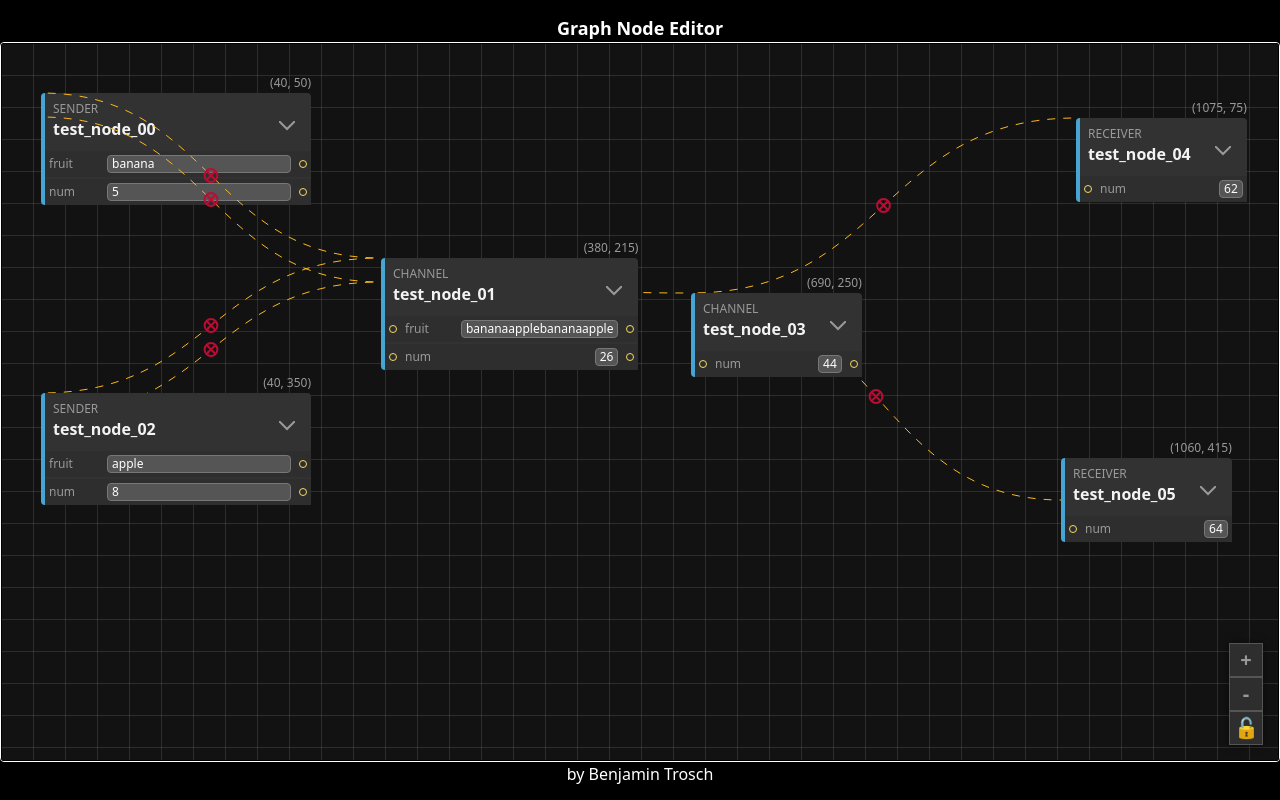
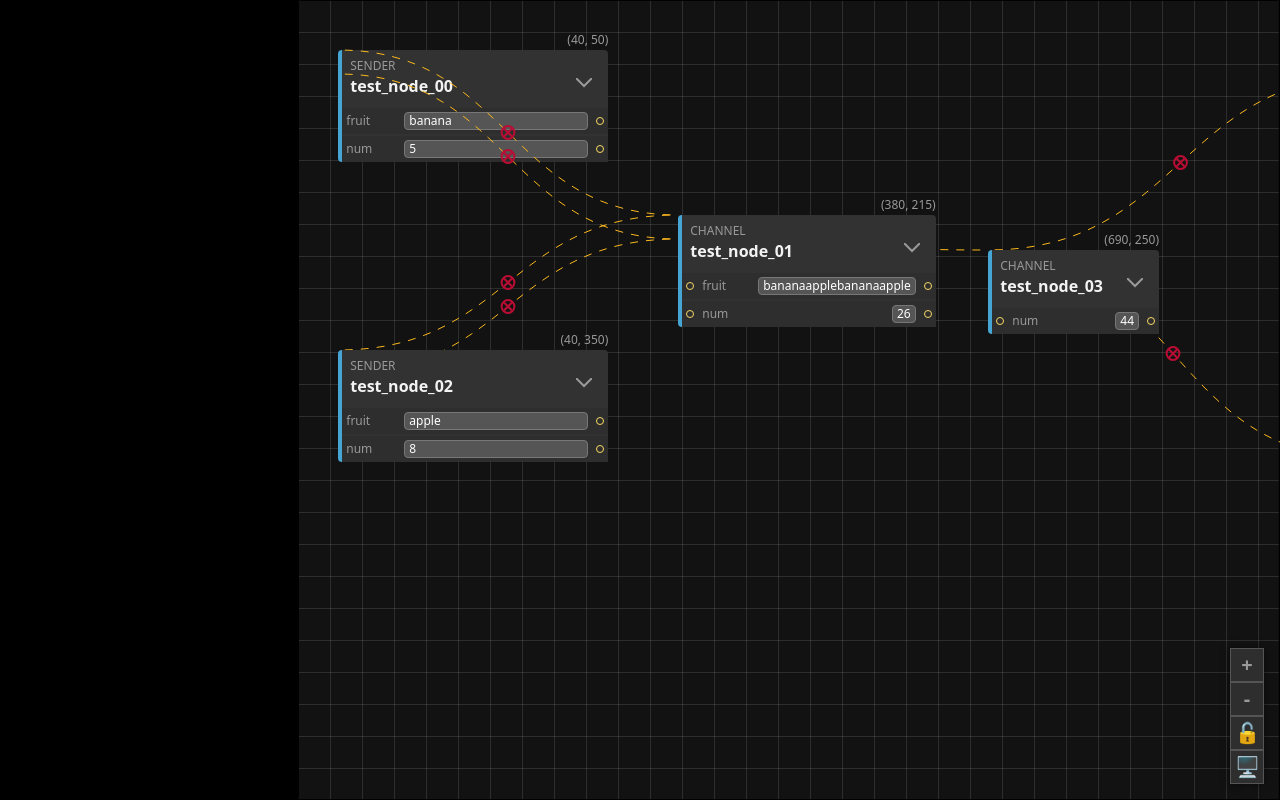
Before and after one commit to benjitrosch/graph-node-editor, a Next.js app: page / in a window 1280 px wide. Built offline with nearby package versions, Linux system fonts and the light colour scheme.

Commit message:
reworked sizing to add fullscreen toggle

```diff
--- a/components/Graph.tsx
+++ b/components/Graph.tsx
@@ -1,4 +1,14 @@
-import { createRef, FC, RefObject, useEffect, useRef, useState, WheelEvent } from "react"
+import {
+    createRef,
+    CSSProperties,
+    FC,
+    RefObject,
+    useEffect,
+    useRef,
+    useState,
+    WheelEvent
+} from "react"
+import clsx from 'clsx'
 
 import { Position } from "../types/bounds"
 import { NodeDataConnection, NodeDataConnectionTypes, NodeMeta } from "../types/nodes"
@@ -14,12 +24,16 @@ type Props = {
     data?: NodeMeta[]
     width?: number
     height?: number
+    className?: string
+    style?: CSSProperties
 }
 
 const Graph: FC<Props> = ({
     data = [],
-    width = 1920,
-    height = 1080,
+    width,
+    height,
+    className,
+    style,
 }) => {
     const graphRef = useRef<HTMLDivElement>(null)
     const nodeRefs = useRef<RefObject<NodeRef>[]>([])
@@ -32,13 +46,14 @@ const Graph: FC<Props> = ({
     const [connectorPoints, setConnectorPoints] = useState<[Position, Position] | null>(null)
 
     const [locked, toggleLocked] = useState<boolean>(false)
+    const [fullscreen, toggleFullscreen] = useState<boolean>(false)
 
     const { ref, state, position } = useDrag(0, 0, offset.x, offset.y)
 
     const svgSizeProps = {
-        width,
-        height,
-        viewBox: `0 0 ${width} ${height}`
+        width: width ?? '100%',
+        height: height ?? '100%',
+        preserveAspectRatio: "slice"
     }
 
     const lineStyle = {
@@ -48,6 +63,11 @@ const Graph: FC<Props> = ({
 
     const buttonSize = 8 * zoom
 
+    const classes = clsx(
+        `${fullscreen ? 'absolute' : 'relative'} z-0 overflow-hidden bg-[#121212] rounded`,
+        className
+    )
+
     useEffect(() => {
         for (let i = 0; i < nodes.length; i++) {
             nodeRefs.current.push(createRef<NodeRef>())
@@ -56,11 +76,30 @@ const Graph: FC<Props> = ({
 
     useEffect(() => {
         deselectNode()
-
         if (!locked) {
             setOffset(position)
         }
     }, [locked, position, state])
+
+    useEffect(() => {
+        const graph = graphRef.current
+
+        if (graph != null && document != null) {
+            const openFullscreen = () => {
+                if (graph.requestFullscreen) {
+                    graph.requestFullscreen()
+                }
+            }
+
+            const closeFullscreen = () => {
+                if (document.fullscreenElement && document.exitFullscreen) {
+                    document.exitFullscreen()
+                }
+            }
+
+            fullscreen ? openFullscreen() : closeFullscreen()
+        }
+    }, [fullscreen])
 
     const selectNode = (id: number) => {
         const index = nodes.findIndex((node) => node.id === id)
@@ -244,10 +283,11 @@ const Graph: FC<Props> = ({
     return (
         <div
             ref={graphRef}
-            className='relative z-0 overflow-hidden bg-[#121212] border border-white rounded'
+            className={classes}
             style={{
-                width,
-                height,
+                ...style,
+                width: width ?? '100%',
+                height: height ?? '100%',
             }}
             onWheelCapture={(e) => onScroll(e)}
         >
@@ -262,7 +302,8 @@ const Graph: FC<Props> = ({
                 locked={locked}
                 zoomIn={() => !locked && setZoom(zoom + 0.1)}
                 zoomOut={() => !locked && setZoom(zoom - 0.1)}
-                toggleLocked={toggleLocked}
+                toggleLocked={() => toggleLocked(!locked)}
+                toggleFullscreen={() => toggleFullscreen(!fullscreen)}
             />
 
             {nodes.map((node, i) => {
--- a/components/GraphControls.tsx
+++ b/components/GraphControls.tsx
@@ -5,7 +5,8 @@ type Props = {
     locked: boolean
     zoomIn: () => void
     zoomOut: () => void
-    toggleLocked: (value: boolean) => void
+    toggleLocked: () => void
+    toggleFullscreen: () => void
 }
 
 const GraphControls: FC<Props> = ({
@@ -13,6 +14,7 @@ const GraphControls: FC<Props> = ({
     zoomIn,
     zoomOut,
     toggleLocked,
+    toggleFullscreen,
 }) => {
     const buttonclasses = clsx(
         "w-8 h-8 bg-[#2e2e2e] hover:bg-[#323232] text-[#999999]"
@@ -38,9 +40,16 @@ const GraphControls: FC<Props> = ({
 
             <button
                 className={buttonclasses}
-                onClick={() => toggleLocked(!locked)}
+                onClick={toggleLocked}
             >
                 {locked ? '🔒' : '🔓'}
+            </button>
+
+            <button
+                className={buttonclasses}
+                onClick={toggleFullscreen}
+            >
+                🖥️
             </button>
         </div>
     )
--- a/pages/index.tsx
+++ b/pages/index.tsx
@@ -167,18 +167,14 @@ const data: NodeMeta[] = [
 
 const Home: NextPage = () => {
   return (
-    <div className='w-screen h-screen flex flex-col items-center justify-center bg-black text-white'>
-      <h1 className='text-lg font-bold'>
-        Graph Node Editor
+    <div className='w-screen h-screen flex items-center justify-center bg-black text-white'>
+      <h1 className='h-full w-96 text-lg p-2'>
+
       </h1>
 
       <Graph
         data={data}
-        width={1280}
-        height={720}
       />
-
-      <p>by Benjamin Trosch</p>
     </div>
   )
 }
```
